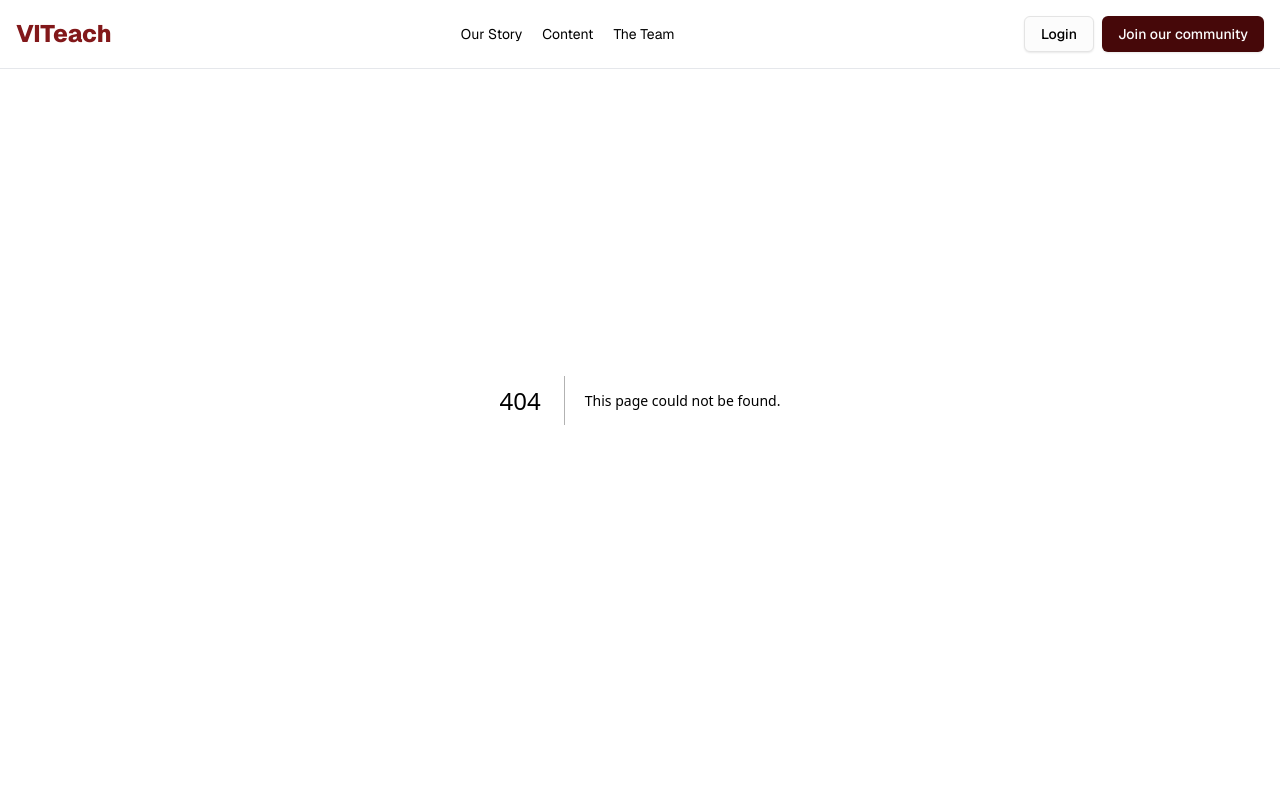
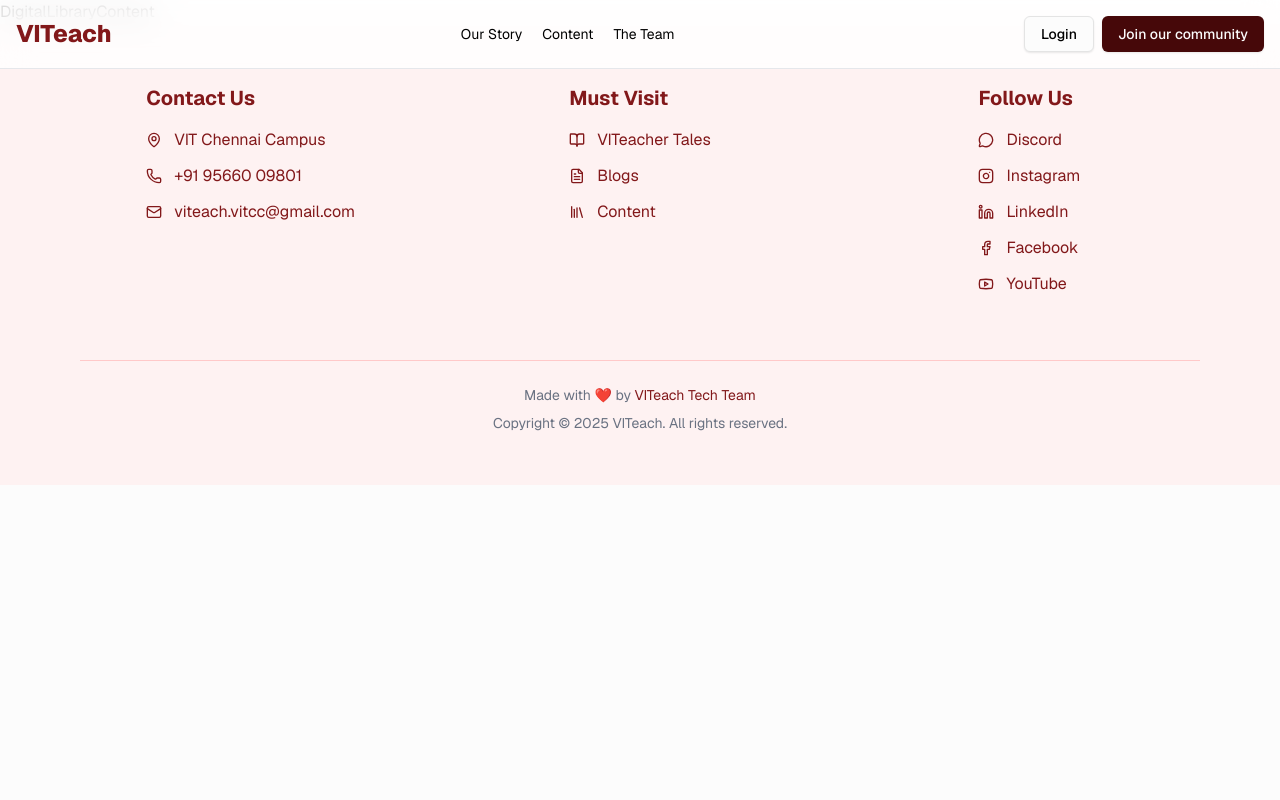
Before and after one commit to VITeach/viteach-website, a Next.js app: page /digital-library in a window 1280 px wide. Before the commit this address had no page. Shown: the top 800 px of the page. Built offline with nearby package versions, Linux system fonts and the light colour scheme.

Commit message:
Added readme.md

```diff
--- /dev/null
+++ b/src/app/digital-library/(n)/page.tsx
@@ -0,0 +1,5 @@
+const DigitalLibraryContent = () => {
+  return <div>DigitalLibraryContent</div>;
+};
+
+export default DigitalLibraryContent;
--- /dev/null
+++ b/src/app/digital-library/page.tsx
@@ -0,0 +1,5 @@
+const DigitalLibrary = () => {
+  return <div>DigitalLibrary</div>;
+};
+
+export default DigitalLibrary;
```
Also changed, not shown: 1 other file (tests, documents, lock files or other folders).
